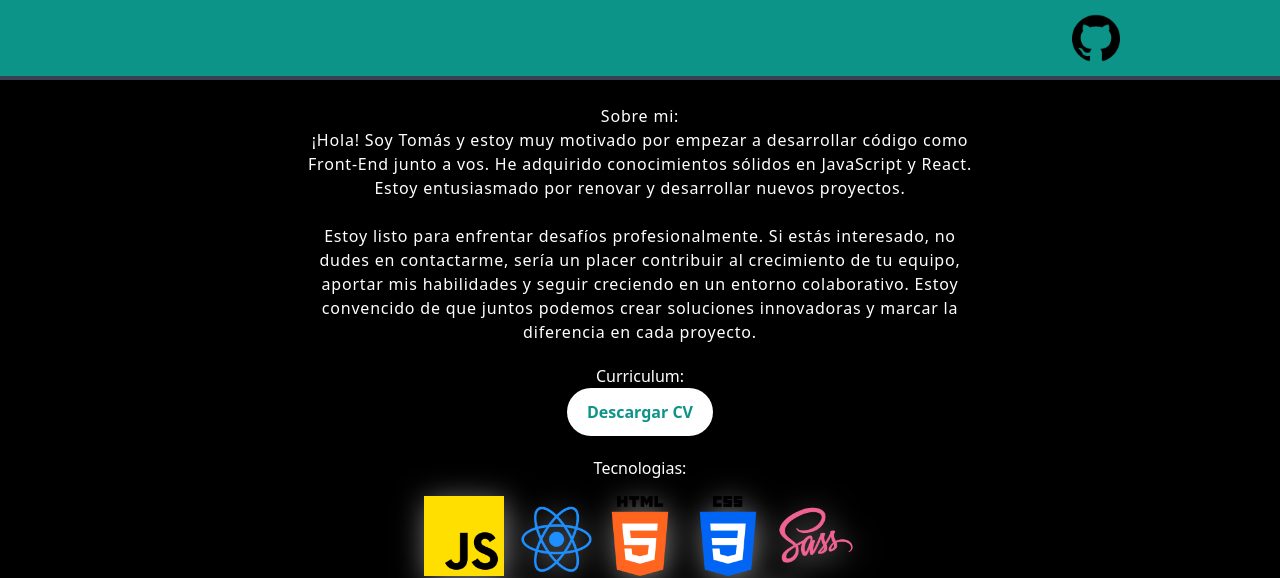
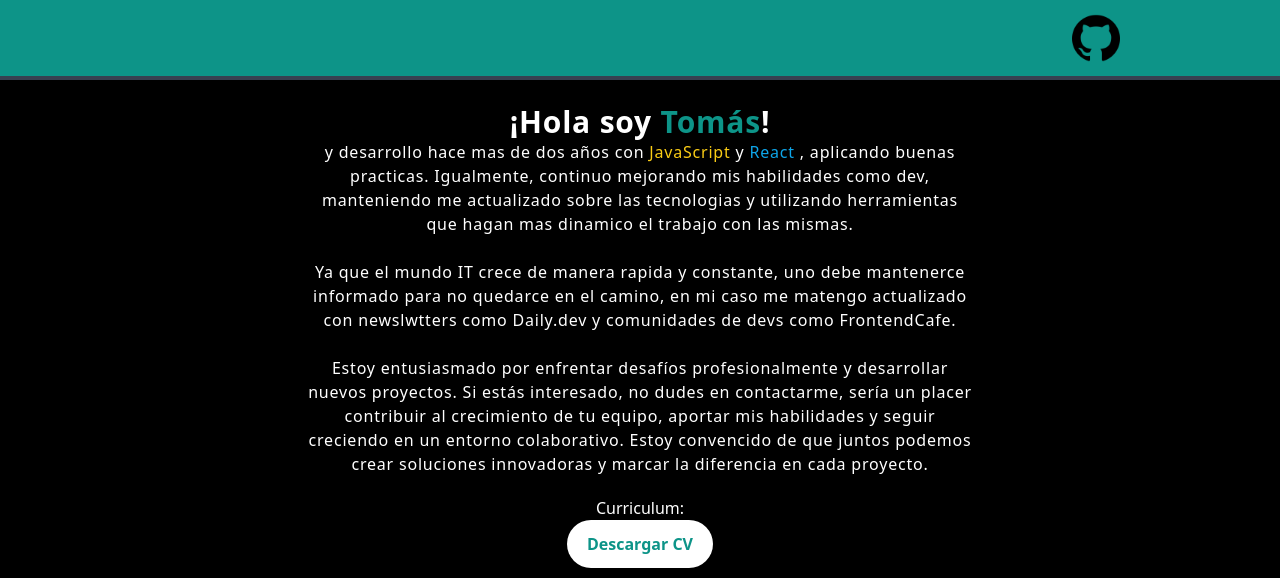
Before and after one commit to Toms-29/portfolio, a React (Vite) app: page / in a window 1280 px wide. Shown: the top 578 px of the page. Built offline with nearby package versions, Linux system fonts and the light colour scheme.

Commit message:
Completando el contenido de la "seccion Sobre mi" y dandole estilo en Main.jsx

```diff
--- a/src/components/PRESENTATION/Main.jsx
+++ b/src/components/PRESENTATION/Main.jsx
@@ -10,15 +10,23 @@ function Main() {
                 <section className='w-11/12 flex flex-col items-center gap-5 sm:w-3/4'>
                     {/* Sobre mi */}
                     <article className='text-center tracking-wider md:max-w-2xl'>
-                        <h2>Sobre mi:</h2>
+                        <h1 className=' text-3xl font-semibold'>¡Hola soy
+                            <span className='text-teal-600 text-3xl font-semibold'> Tomás</span>!
+                        </h1>
                         <p>
-                            ¡Hola! Soy Tomás y estoy muy motivado por empezar a desarrollar código como Front-End junto a vos.
-                            He adquirido conocimientos sólidos en JavaScript y React. Estoy entusiasmado por renovar y
-                            desarrollar nuevos proyectos.
+                            y desarrollo hace mas de dos años con <span className='text-yellow-400'> JavaScript </span>
+                             y <span className='text-sky-500'> React </span>, aplicando buenas practicas.
+                            Igualmente, continuo mejorando mis habilidades como dev, manteniendo me actualizado sobre las tecnologias y
+                            utilizando herramientas que hagan mas dinamico el trabajo con las mismas.
                         </p>
                         <br />
                         <p>
-                            Estoy listo para enfrentar desafíos profesionalmente.
+                            Ya que el mundo IT crece de manera rapida y constante, uno debe mantenerce informado para no quedarce en el camino,
+                            en mi caso me matengo actualizado con newslwtters como Daily.dev y comunidades de devs como FrontendCafe.
+                        </p>
+                        <br />
+                        <p>
+                            Estoy entusiasmado por enfrentar desafíos profesionalmente y desarrollar nuevos proyectos.
                             Si estás interesado, no dudes en contactarme, sería un placer contribuir al crecimiento de tu equipo,
                             aportar mis habilidades y seguir creciendo en un entorno colaborativo.
                             Estoy convencido de que juntos podemos crear soluciones innovadoras y marcar la diferencia en cada proyecto.
```
